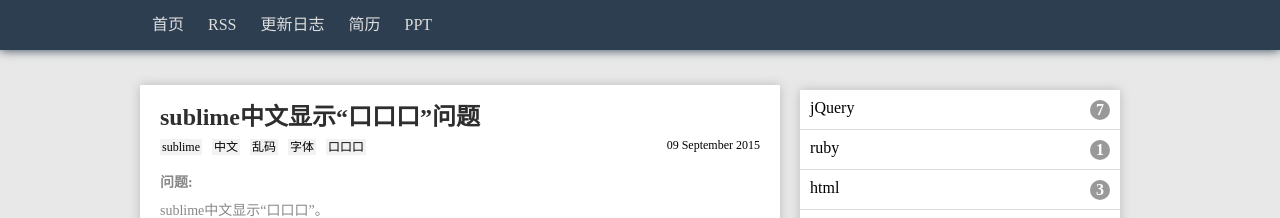
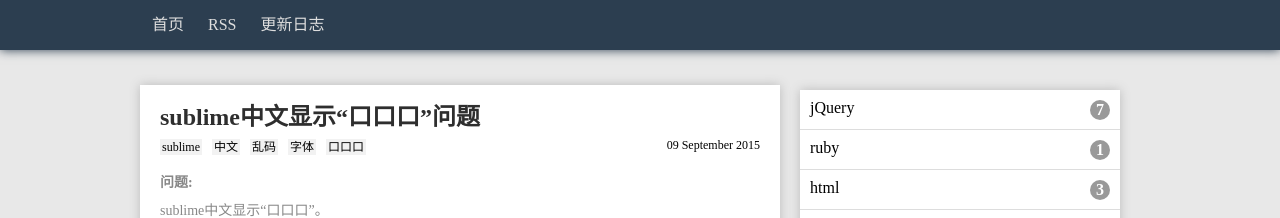
Before and after one commit to mrdulin/jekyll, a Jekyll site: the page built from index.html, in a window 1280 px wide. Shown: the top 218 px of the page. Built offline with Jekyll 4.4.1, drawn with Linux system fonts in a browser that asks for light colours; Markdown is read by kramdown in place of the engine named in the settings; a script that is not in the unit is left out; the list of posts is cut into pages by our own code; comment, search, counter and statistics services are not loaded.

Commit message:
隐藏ppt,简历

```diff
--- a/_includes/header.html
+++ b/_includes/header.html
@@ -10,12 +10,9 @@
 			<li>
 				<a href="{{ '/log.html' | prepend: site.baseurl}}">更新日志</a>
 			</li>
-			<li>
+			<!--<li>
 				<a href="{{ '/resume.html' | prepend: site.baseurl }}">简历</a>
-			</li>
-			<li>
-				<a href="{{ '/ppt.html' | prepend: site.baseurl }}">PPT</a>
-			</li>
+			</li>-->
 		</ul>
 	</div>
 
```
